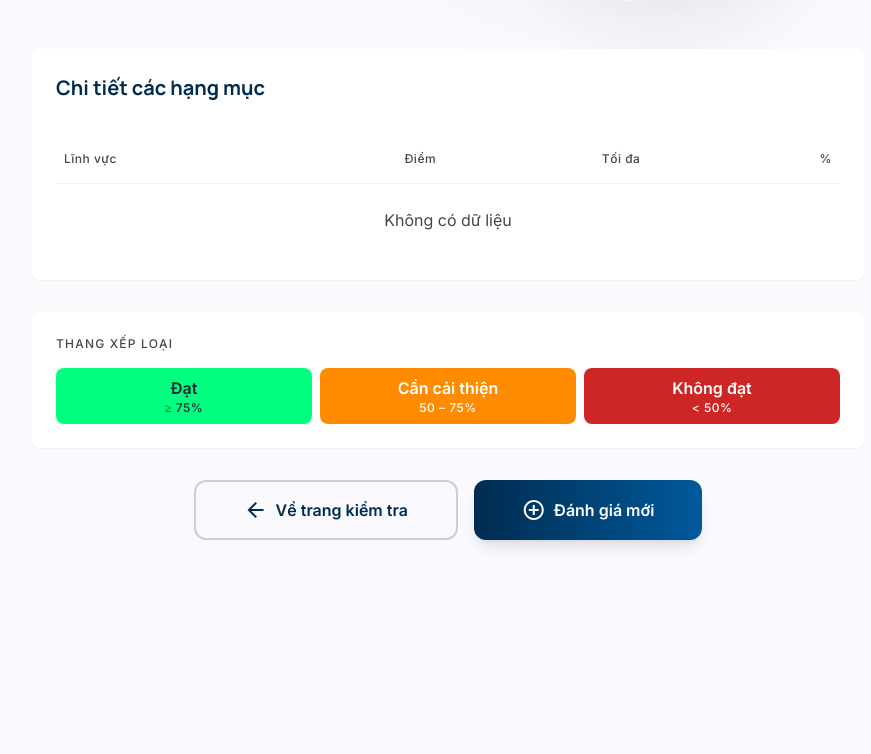
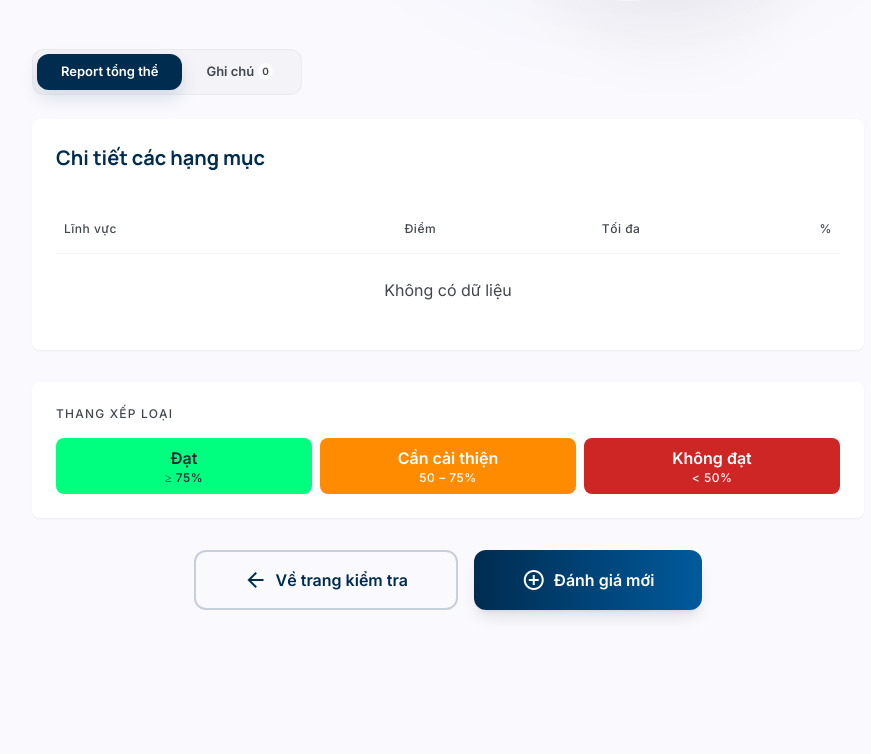
Before and after one commit to yuHM1512/general-dept, a Python web app: template templates/5s_result.html in a window 1280 px wide. Shown: the part 391-1145 px from the top of the page, without its empty margins (192-1063 px from the left). Before the commit the page ends 938 px from the top, so only its background shows below. Run offline with Jinja, Linux system fonts and the light colour scheme; the template is opened without the code that fills it, so the values that code supplies are empty; some libraries are stand-ins or nearby versions.

Commit message:
add note

```diff
--- a/templates/5s_result.html
+++ b/templates/5s_result.html
@@ -43,6 +43,8 @@ tailwind.config = {
   .reveal-1{animation-delay:.08s;opacity:0}
   .reveal-2{animation-delay:.18s;opacity:0}
   .reveal-3{animation-delay:.28s;opacity:0}
+  .result-tab-active{background:#002c50;color:#fff;box-shadow:0 8px 18px rgba(0,44,80,.12)}
+  .result-tab-inactive{background:transparent;color:#42474f}
   ::-webkit-scrollbar{width:4px}
   ::-webkit-scrollbar-thumb{background:#C1C7D2;border-radius:10px}
 </style>
@@ -107,6 +109,24 @@ tailwind.config = {
     </div>
   </section>
 
+  <!-- Report tabs -->
+  <div class="reveal reveal-2 mb-lg">
+    <div class="inline-flex bg-surface-container-low rounded-full p-1 border border-outline-variant/20">
+      <button type="button" id="tab-report-btn"
+        class="result-tab result-tab-active px-lg py-sm rounded-full font-label-md text-[13px] font-bold transition-all"
+        onclick="showResultTab('report')">
+        Report tổng thể
+      </button>
+      <button type="button" id="tab-notes-btn"
+        class="result-tab result-tab-inactive px-lg py-sm rounded-full font-label-md text-[13px] font-bold transition-all flex items-center gap-xs"
+        onclick="showResultTab('notes')">
+        Ghi chú
+        <span class="px-xs py-[1px] rounded-full text-[10px] font-bold bg-white/70 text-on-surface-variant">{{ note_items | length }}</span>
+      </button>
+    </div>
+  </div>
+
+  <div id="tab-report-panel">
   <!-- Section breakdown table -->
   <section class="bg-surface-container-lowest rounded-xl p-lg shadow-sm reveal reveal-2 overflow-hidden mb-xl">
     <div class="flex justify-between items-end mb-xl">
@@ -186,6 +206,69 @@ tailwind.config = {
       </div>
     </div>
   </section>
+  </div>
+
+  <div id="tab-notes-panel" class="hidden">
+  <!-- Notes table -->
+  <section class="bg-surface-container-lowest rounded-xl p-lg shadow-sm reveal reveal-2 overflow-hidden mb-xl">
+    <div class="flex flex-col sm:flex-row sm:items-end sm:justify-between gap-sm mb-xl">
+      <div>
+        <h3 class="font-headline-md text-[20px] text-primary font-bold">Ghi chú đánh giá</h3>
+        <p class="text-on-surface-variant text-[13px] mt-xs">Các nội dung được người đánh giá ghi chú trong quá trình chấm điểm.</p>
+      </div>
+      <span class="text-on-surface-variant font-label-md text-label-md">{{ note_items | length }} ghi chú</span>
+    </div>
+
+    {% if note_items %}
+    <div class="overflow-x-auto">
+      <table class="w-full border-collapse min-w-[720px]">
+        <thead>
+          <tr class="text-left text-on-surface-variant font-label-md text-label-md border-b border-outline-variant/20">
+            <th class="py-md px-sm font-medium w-12">#</th>
+            <th class="py-md px-sm font-medium w-44">Lĩnh vực</th>
+            <th class="py-md px-sm font-medium">Nội dung - tiêu chuẩn</th>
+            <th class="py-md px-sm font-medium text-center w-20">Điểm</th>
+            <th class="py-md px-sm font-medium w-64">Ghi chú</th>
+          </tr>
+        </thead>
+        <tbody>
+          {% for item in note_items %}
+          <tr class="{% if loop.index is odd %}bg-surface-container-low/30{% else %}bg-surface-container-lowest{% endif %} align-top">
+            <td class="py-md px-sm text-on-surface-variant font-label-md text-label-md">{{ loop.index }}</td>
+            <td class="py-md px-sm">
+              <div class="flex items-center gap-xs">
+                <span class="inline-block w-2 h-2 rounded-full {% if item.loai == '5S' %}bg-primary{% else %}bg-tertiary{% endif %}"></span>
+                <span class="font-semibold text-primary text-[13px] leading-snug">{{ item.linh_vuc }}</span>
+              </div>
+            </td>
+            <td class="py-md px-sm">
+              {% if item.bien_ten %}
+              <p class="font-semibold text-[13px] mb-xs" style="color:#00312a">{{ item.bien_ten }}</p>
+              {% endif %}
+              <p class="text-[13px] leading-relaxed text-on-surface">{{ item.noi_dung }}</p>
+            </td>
+            <td class="py-md px-sm text-center">
+              <span class="inline-flex items-center justify-center min-w-8 h-8 rounded-full font-bold text-[13px]
+                {% if item.diem == 0 %}bg-error-container text-error{% elif item.diem == 1 %}bg-[#fff3cd] text-[#856404]{% else %}bg-secondary-container text-on-secondary-container{% endif %}">
+                {{ item.diem }}
+              </span>
+            </td>
+            <td class="py-md px-sm">
+              <p class="text-[13px] leading-relaxed text-on-surface whitespace-pre-line">{{ item.ghi_chu }}</p>
+            </td>
+          </tr>
+          {% endfor %}
+        </tbody>
+      </table>
+    </div>
+    {% else %}
+    <div class="py-xxl text-center">
+      <span class="material-symbols-outlined text-outline text-[36px] mb-sm">sticky_note_2</span>
+      <p class="font-body-md text-on-surface-variant">Phiếu này chưa có ghi chú nào.</p>
+    </div>
+    {% endif %}
+  </section>
+  </div>
 
   <!-- Action buttons -->
   <div class="flex flex-col sm:flex-row gap-md justify-center reveal reveal-3 pb-8">
@@ -215,5 +298,21 @@ tailwind.config = {
   </a>
 </nav>
 
+<script>
+function showResultTab(tab) {
+  const isNotes = tab === 'notes';
+  const reportPanel = document.getElementById('tab-report-panel');
+  const notesPanel = document.getElementById('tab-notes-panel');
+  const reportBtn = document.getElementById('tab-report-btn');
+  const notesBtn = document.getElementById('tab-notes-btn');
+
+  reportPanel.classList.toggle('hidden', isNotes);
+  notesPanel.classList.toggle('hidden', !isNotes);
+  reportBtn.classList.toggle('result-tab-active', !isNotes);
+  reportBtn.classList.toggle('result-tab-inactive', isNotes);
+  notesBtn.classList.toggle('result-tab-active', isNotes);
+  notesBtn.classList.toggle('result-tab-inactive', !isNotes);
+}
+</script>
 </body>
 </html>
```
Also changed, not shown: app/main.py (+18 -4 lines).
